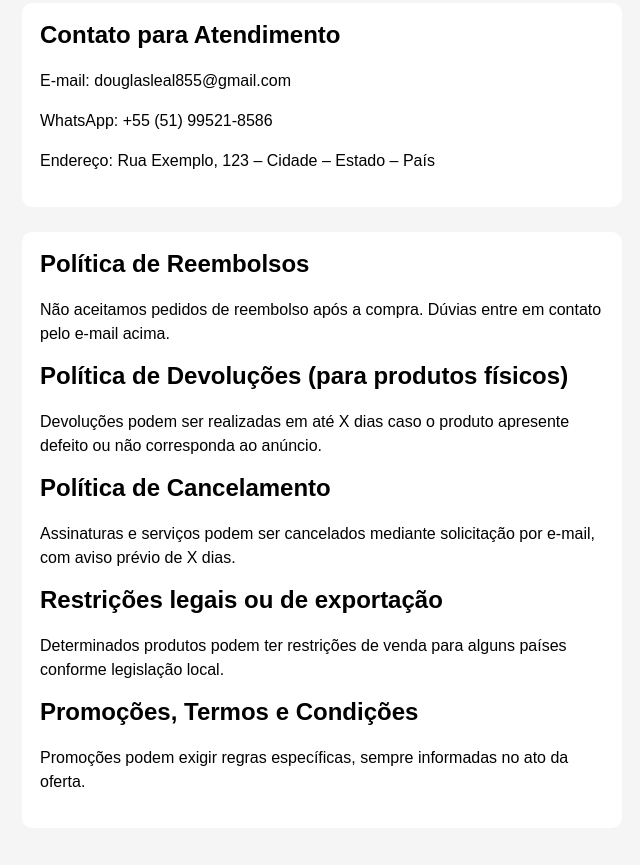
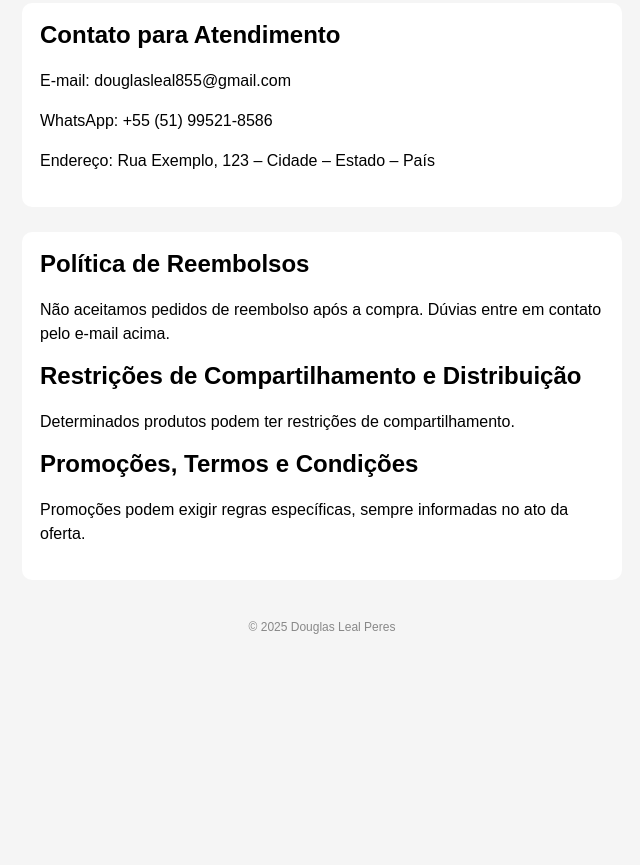
Before and after one commit to ShadowPll855/ShadowPll855.github.io, a plain HTML site: page index.html in a window 1280 px wide. Shown: the part 491-1356 px from the top of the page, without its empty margins (318-958 px from the left). After the commit the page ends 1155 px from the top, so only its background shows below. Drawn offline with Linux system fonts and the light colour scheme.

Commit message:
Revise index.html with new policies and contact info
Updated company policies and contact information.

```diff
--- a/index.html
+++ b/index.html
@@ -107,20 +107,9 @@
                 Não aceitamos pedidos de reembolso após a compra.
                 Dúvias entre em contato pelo e-mail acima.
             </p>
-
-            <h2>Política de Devoluções (para produtos físicos)</h2>
+             <h2>Restrições de Compartilhamento e Distribuição</h2>
             <p>
-                Devoluções podem ser realizadas em até X dias caso o produto apresente defeito ou não corresponda ao anúncio.
-            </p>
-
-            <h2>Política de Cancelamento</h2>
-            <p>
-                Assinaturas e serviços podem ser cancelados mediante solicitação por e-mail, com aviso prévio de X dias.
-            </p>
-
-            <h2>Restrições legais ou de exportação</h2>
-            <p>
-                Determinados produtos podem ter restrições de venda para alguns países conforme legislação local.
+                Determinados produtos podem ter restrições de compartilhamento.
             </p>
 
             <h2>Promoções, Termos e Condições</h2>
```
